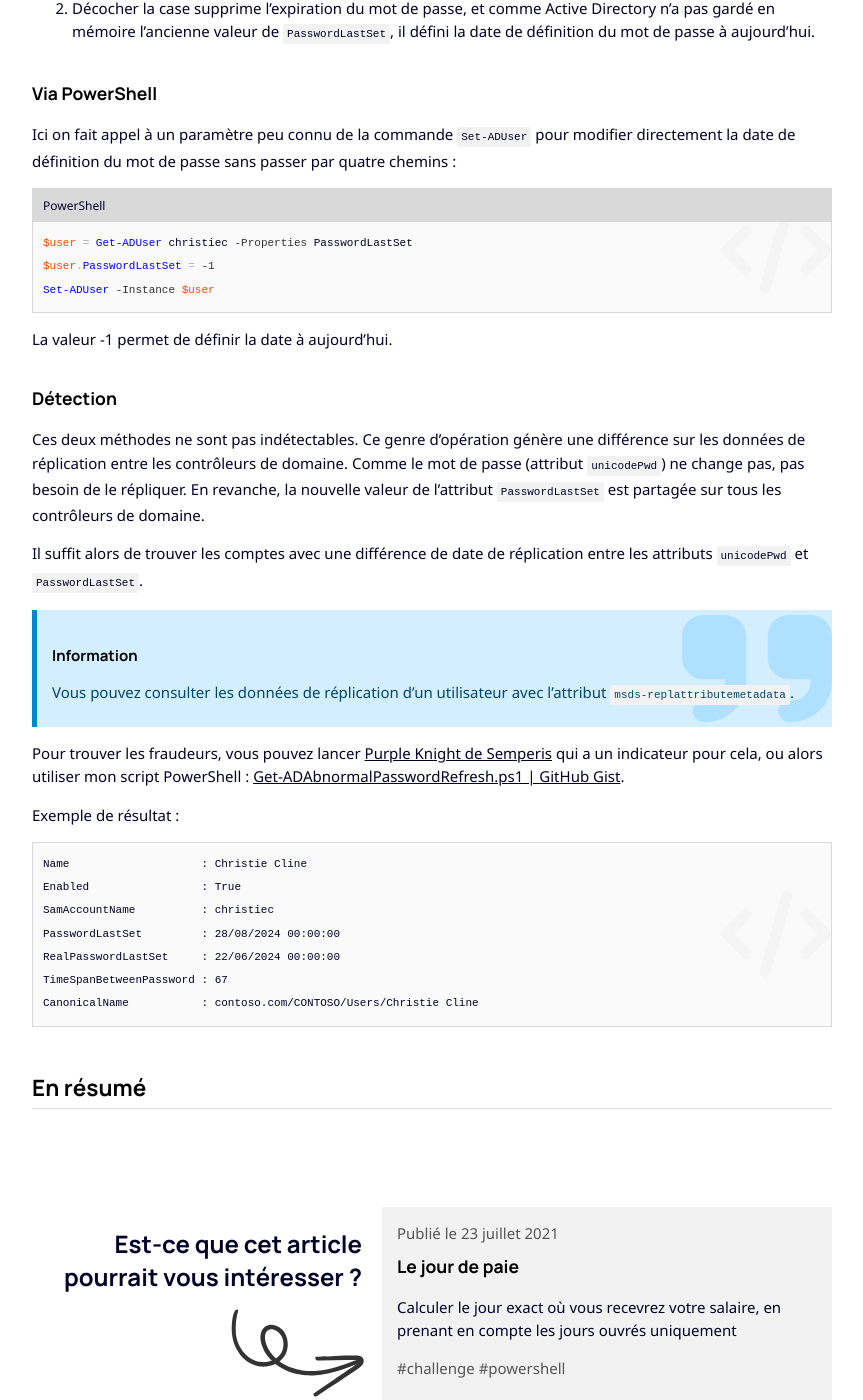
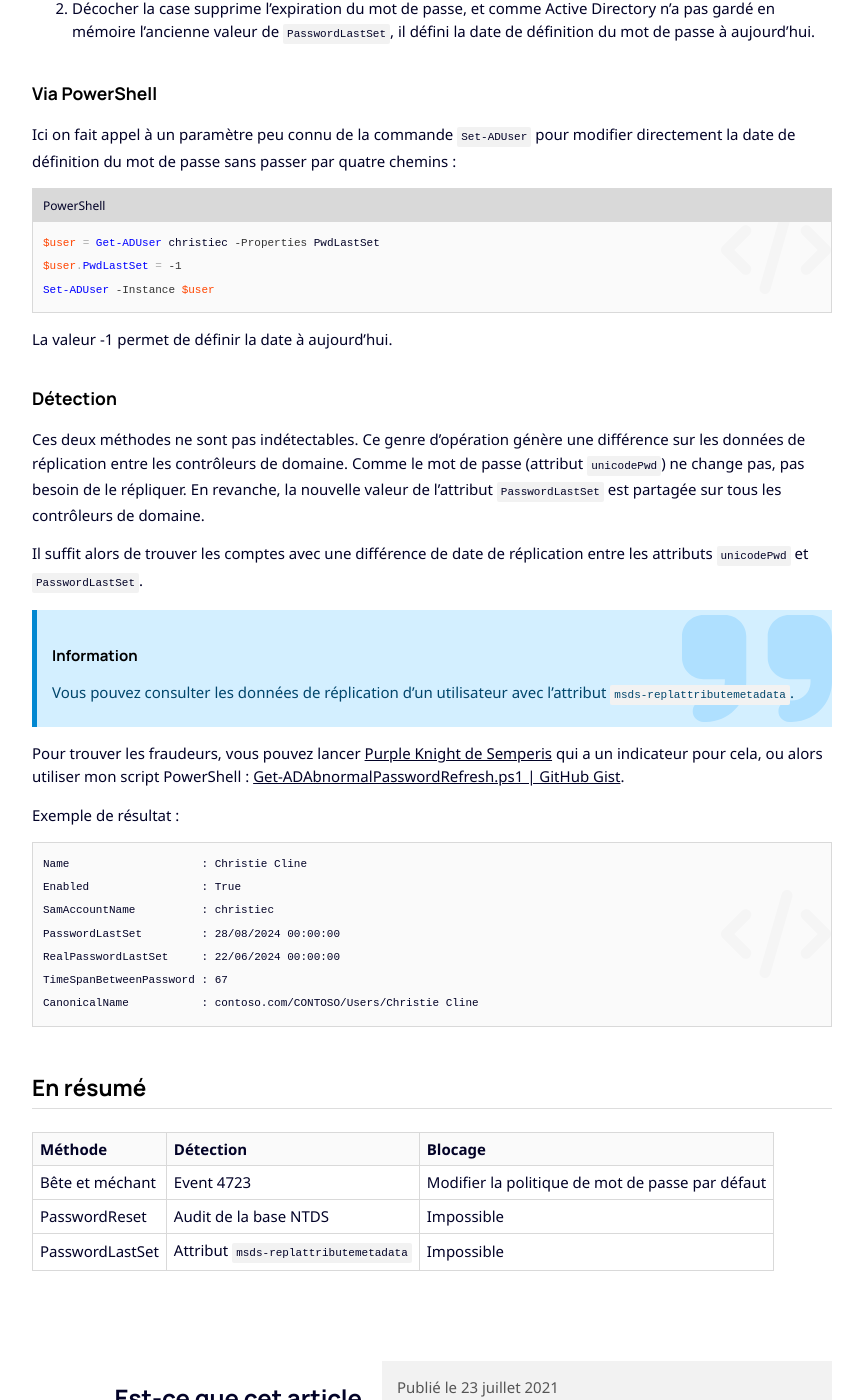
Before and after one commit to leobouard/leobouard.github.io, a Jekyll site: the page built from _posts/2024-09-15-prolonger-la-vie-mdp.md, in a window 1280 px wide and 1400 px high, scrolled down 5024 px. Shown: the whole window, without its empty margins (208-1071 px from the left). Built offline with Jekyll 4.4.1, drawn with Linux system fonts in a browser that asks for light colours; nearby versions of some CDN libraries; some web fonts are replaced; some of the changed text lies outside the part shown.

Commit message:
Update 2024-09-15-prolonger-la-vie-mdp.md

````diff
--- a/_posts/2024-09-15-prolonger-la-vie-mdp.md
+++ b/_posts/2024-09-15-prolonger-la-vie-mdp.md
@@ -129,7 +129,7 @@ DistinguishedName : CN=Christie Cline,OU=Users,OU=CONTOSO,DC=contoso,DC=com
 
 Vous pouvez faire ce genre d'audit avec le module PowerShell [DSInternals](https://github.com/MichaelGrafnetter/DSInternals) de Michael Grafnetter par exemple.
 
-## Méthode 3 : Abus du PasswordLastSet
+## Méthode 3 : Abus du PasswordLastSet (ou PwdLastSet)
 
 Un mot de passe expire lorsqu'on arrive 90 jours après la date indiquée dans l'attribut `PasswordLastSet`, qui correspond à la date de définition du mot de passe.
 
@@ -159,8 +159,8 @@ Pour expliquer rapidement ce fonctionnement :
 Ici on fait appel à un paramètre peu connu de la commande `Set-ADUser` pour modifier directement la date de définition du mot de passe sans passer par quatre chemins :
 
 ```powershell
-$user = Get-ADUser christiec -Properties PasswordLastSet
-$user.PasswordLastSet = -1
+$user = Get-ADUser christiec -Properties PwdLastSet
+$user.PwdLastSet = -1
 Set-ADUser -Instance $user
 ```
 
@@ -191,3 +191,9 @@ CanonicalName           : contoso.com/CONTOSO/Users/Christie Cline
 ```
 
 ## En résumé
+
+Méthode | Détection | Blocage
+------- | --------- | --------
+Bête et méchant | Event 4723 | Modifier la politique de mot de passe par défaut
+PasswordReset | Audit de la base NTDS | Impossible
+PasswordLastSet | Attribut `msds-replattributemetadata` | Impossible
````
